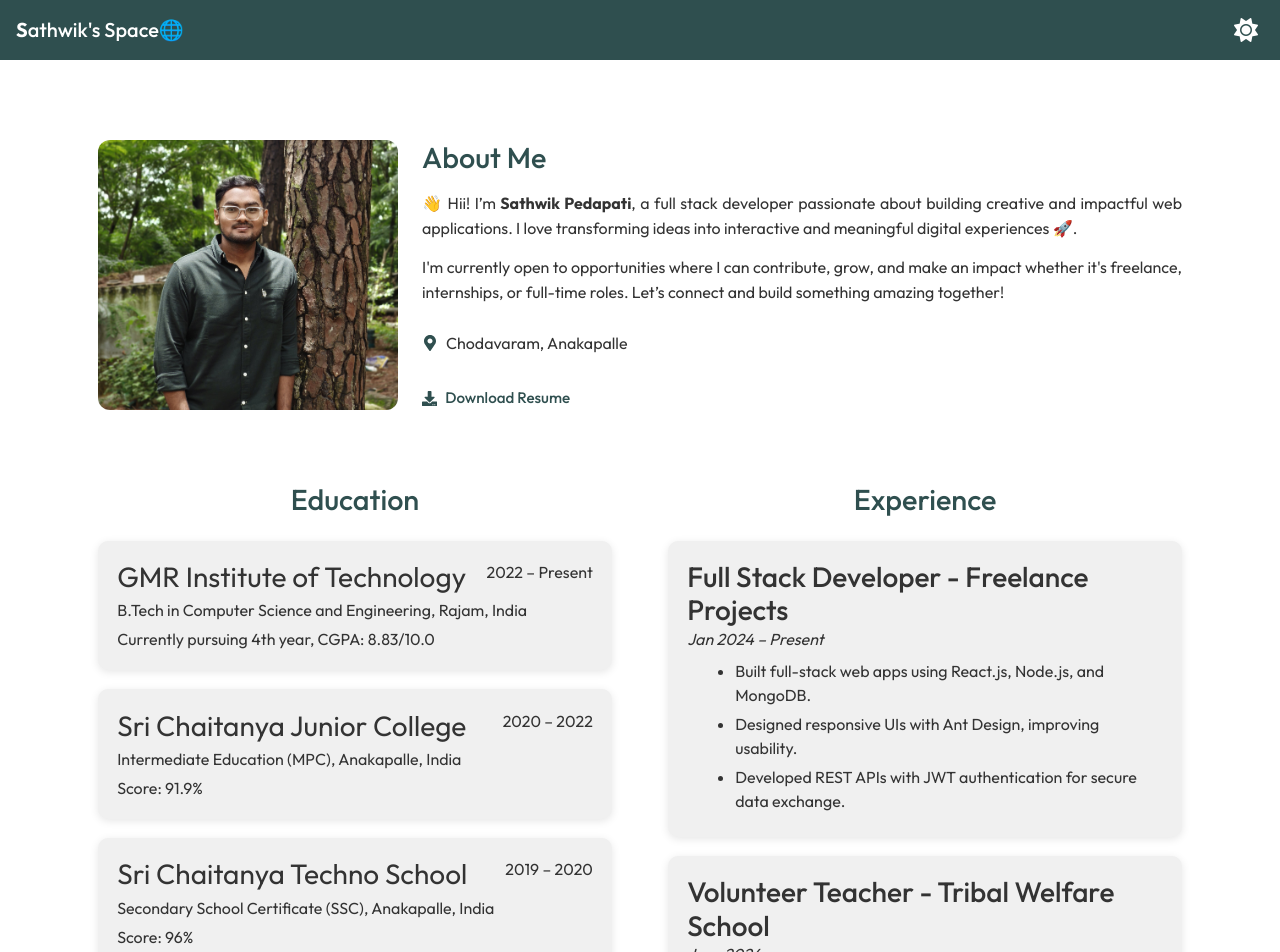
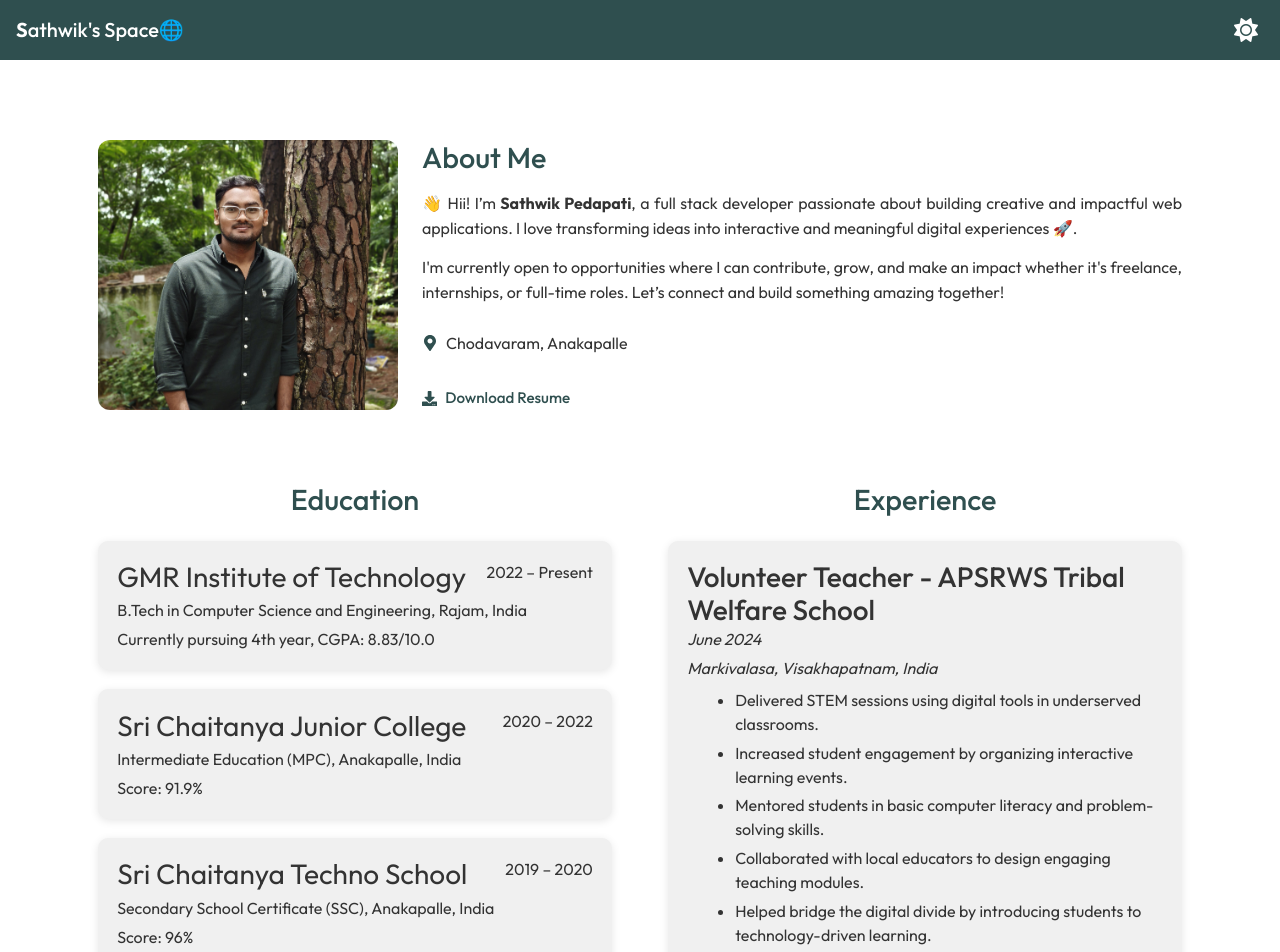
Before and after one commit to sathwikpedapati/portfolio, a React (Create React App) app: page / in a window 1280 px wide. Shown: the top 952 px of the page. Built offline with nearby package versions, Linux system fonts and the light colour scheme.

Commit message:
Update Experience.js

```diff
--- a/src/components/Experience.js
+++ b/src/components/Experience.js
@@ -8,22 +8,15 @@ const Experience = ({ theme }) => {
 
   const experienceData = [
     {
-      role: 'Full Stack Developer - Freelance Projects',
-      duration: 'Jan 2024 – Present',
-      location: '',
-      points: [
-        'Built full-stack web apps using React.js, Node.js, and MongoDB.',
-        'Designed responsive UIs with Ant Design, improving usability.',
-        'Developed REST APIs with JWT authentication for secure data exchange.',
-      ],
-    },
-    {
-      role: 'Volunteer Teacher - Tribal Welfare School',
+      role: 'Volunteer Teacher - APSRWS Tribal Welfare School',
       duration: 'June 2024',
-      location: 'Visakhapatnam, India',
+      location: 'Markivalasa, Visakhapatnam, India',
       points: [
         'Delivered STEM sessions using digital tools in underserved classrooms.',
         'Increased student engagement by organizing interactive learning events.',
+        'Mentored students in basic computer literacy and problem-solving skills.',
+        'Collaborated with local educators to design engaging teaching modules.',
+        'Helped bridge the digital divide by introducing students to technology-driven learning.',
       ],
     },
   ];
```
